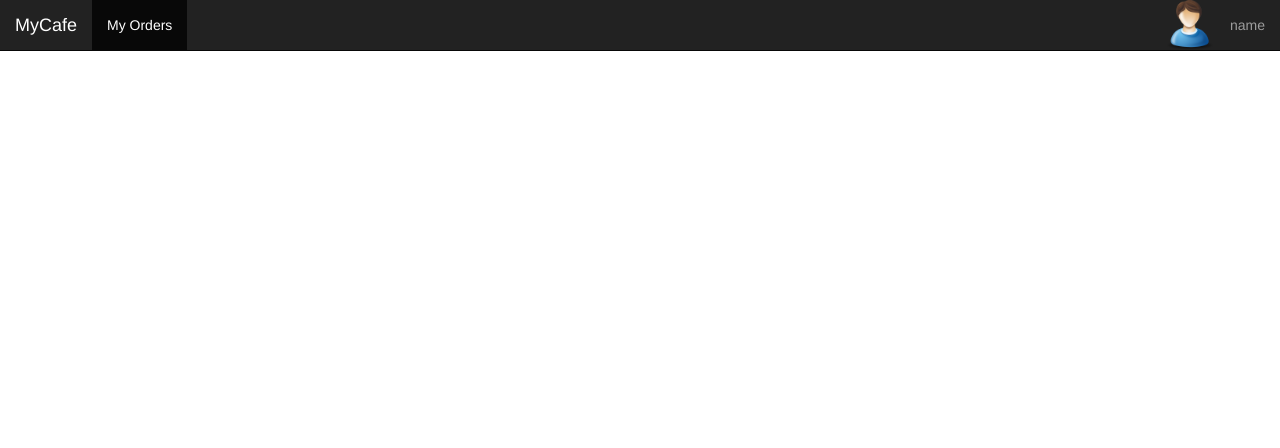
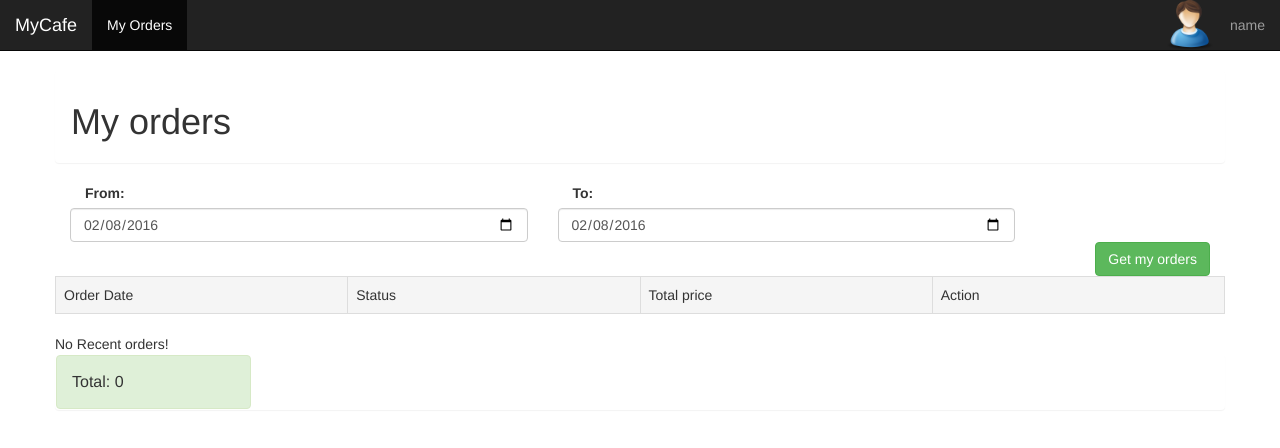
Before and after one commit to Mohamed-Ashour/MyCafe, a PHP site: page /MyOrders.php in a window 1280 px wide. Shown: the top 448 px of the page. Run offline with PHP 8.4, Linux system fonts and the light colour scheme; the visitor is signed in with stand-in values (Sample User, id 1); data that the repository does not hold is empty.

Commit message:
My Orders

```diff
--- a/MyOrders.php
+++ b/MyOrders.php
@@ -1,3 +1,6 @@
+<?php
+require 'database/model.php';
+?>
 <!DOCTYPE html>
 <html>
 <head>
@@ -11,7 +14,9 @@
 </head>
 <body>
 	<?php
+    //get User Id from login page when session start to use it in get orders
         session_start();
+
 	?>
 
 	<nav class="navbar navbar-inverse navbar-static-top">
@@ -38,10 +43,101 @@
 		</div>
 	</nav>
 
-    <div class="container">
 
-    </div>
+        <div class="container" id="contatiner">
+            <div class="row">
+
+                <div class="panel panel-heading">
+
+                    <h1> My orders </h1>
+                </div>
+                <div class="col-md-5">
+                    <?php
+                    $datefrom = date('Y-m-d') . " 00:00:00";
+                    $dateto = date('Y-m-d') . " 23:59:59";
+                    ?>
+                    <label  class="col-sm-2 control-label"  >From:</label>
+                    <input class="form-control" type = 'date' name="date_from" id="date_from" value="<?php echo date('Y-m-d'); ?>">
+                </div>
+                <div class="col-md-5">
+                    <label  class="col-sm-2 control-label"  >To:</label>
+                    <input class="form-control" type = 'date'  tname="date_to" id="date_to" value="<?php echo date('Y-m-d'); ?>" >
+                </div>
+                <div class="col-sm-3 pull-right">
+                    <button type="button" class="btn btn-success pull-right" onclick="select_orders()">Get my orders</button>
+                    <input type="hidden" id="user_name" value="<?php
+                    //get user_id from session
+                    echo $user_name = $_SESSION['user_name'];
+                    ?>">
+                </div>
+            </div>
+            <div class="row">
+                <div class="table-responsive">
+                    <table class="table table-bordered" >
+                        <tr class="active">
+                            <td class="col-md-3"> Order Date</td>
+                            <td class="col-md-3"> Status</td>
+                            <td class="col-md-3"> Total price</td>
+                            <td class="col-md-3 "> Action</td>
+                        </tr>
+                    </table>
+                </div>
+            </div>
+            <div class="row">
+                <div   id="table_row">
+                    <table   id="table">
+                        <?php
+                        //set default orders betwwen yesterday till current time
+                        $obj_orders = ORM::getInstance();
+                        $obj_orders->setTable('orders');
+
+                        $all_orders = $obj_orders->select_date("datetime", $datefrom, $dateto, array("user_id" => $_SESSION['user_id']));
+                        if ($all_orders->num_rows > 0) {
+                            while ($order = $all_orders->fetch_assoc()) {
+                                ?>
+                                <tr class="row" id="<?php echo $order['id']; ?>">
+                                    <td class="col-md-3"><?php echo $order['datetime']; ?>
+                                        <button class=" btn btn-success" id="<?php echo $order['id'] . " btn"; ?>" onclick="show_order('<?php echo $order['id'] . " btn"; ?>')">+</button>
+                                    </td>
+                                    <td class="col-md-3"><?php echo $order['status']; ?></td></td>
+                                    <td class="col-md-3"><?php echo $order['order_price']; ?></td>
+
+                                    <?php
+                                    if ($order['status'] == "processing") {
+                                        ?>
+                                        <td class="col-md-3"><button class=" col-md-5 btn btn-danger" id="<?php echo $order['id']; ?>" onclick="cancel('<?php echo $order['id']; ?>')">Cancel</button></td>
+                                        <?php
+                                    } else {
+                                        ?>
+                                        <td class="col-md-3"></td>
+                                    </tr>
+                                    <?php
+                                }
+                            }
+                        } else {
+                            echo "No Recent orders!";
+                        }
+                        ?>
+
+                    </table>
+                </div>
+            </div>
+            <div class="row" id="products_row">
+                <div class="row" id="products">
+
+                </div>
+            </div>
+            <div class=" row panel ">
+                <div class="  col-md-2 panel-title alert alert-success" id="total">
+                    Total: 0
+                </div>
+
+            </div>
 
 
-</body>
+        </div>
+
+
+       <!-- code javascript  -->
+    </body>
 </html>
```
Also changed, not shown: admin_get_check_user.php (added, +31 -0 lines), user_get_orders.php (added, +28 -0 lines), 1 other file.
